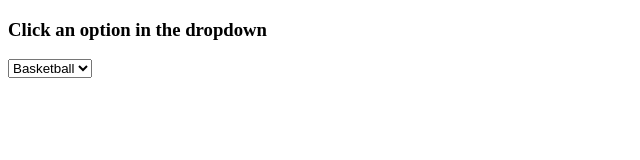
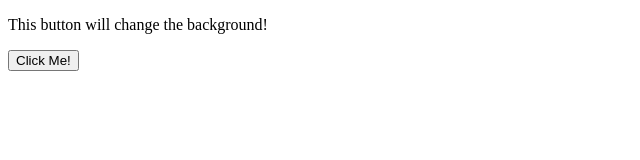
Before and after one commit to d-morris16/Module_3_DOM_Problems, a plain HTML site: page index.html in a window 1280 px wide. Shown: the whole page, without its empty margins (0-640 px from the left). Drawn offline with Linux system fonts and the light colour scheme.

Commit message:
Updated Problem 1 html file

```diff
--- a/index.html
+++ b/index.html
@@ -1,21 +1,16 @@
 <!doctype html>
 <html lang="en">
   <head>
-    <title>DOM-Problem 3</title>
+    <title>DOM-Problem 1</title>
 
   </head>
 
   <body>
-    <h3>Click an option in the dropdown</h3>
 
-    <select id="sports" onchange="selector()">
-      <option value="Basketball">Basketball</option>
-      <option value="Football">Football</option>
-      <option value="Soccer">Soccer</option>
-    </select>
+    <div id="someClass">
+      <p id="paragraph">This button will change the background!</p>
+      <button id="button" type = "button">Click Me!</button>
+    </div>
 
-    <p id="youSelect"></p>
-
-    <script src="dom-problem-3.js"></script>
+    <script src="dom-problem-1.js"></script>
   </body>
-</html>
```
